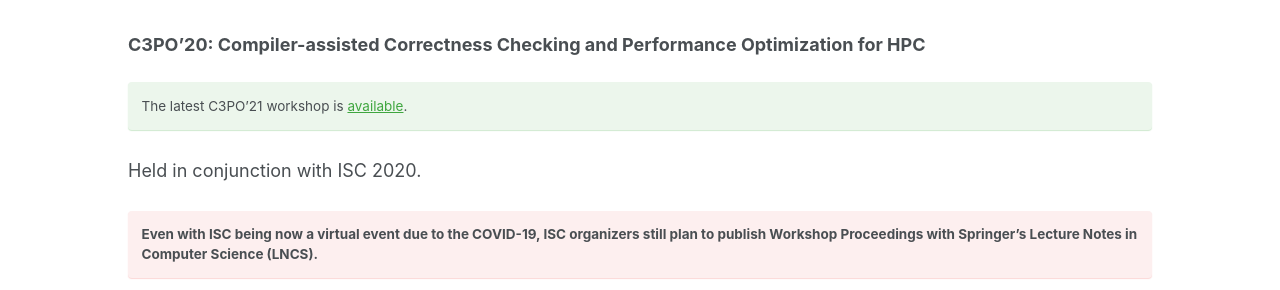
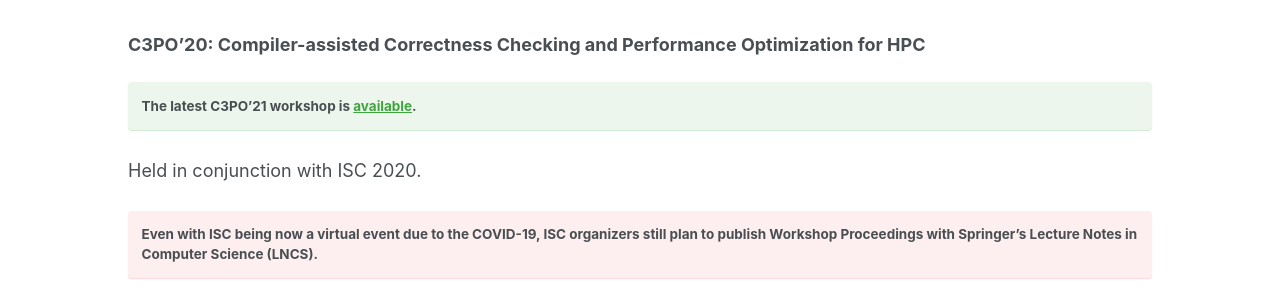
Before and after one commit to c3po-workshop/c3po-workshop.github.io, a Jekyll site: the page built from _pages/2020/index.md, in a window 1280 px wide. Shown: the part 298-588 px from the top of the page. Built offline with Jekyll 4.4.1, drawn with Linux system fonts in a browser that asks for light colours; cached includes are drawn as plain includes; nearby versions of some CDN libraries.

Commit message:
Bold font for attention

```diff
--- a/_pages/2020/index.md
+++ b/_pages/2020/index.md
@@ -6,7 +6,7 @@
 
 ### C3PO'20: Compiler-assisted Correctness Checking and Performance Optimization for HPC
 
-The latest C3PO'{{ 'now' | date: "%y" }} workshop is [available](/index).
+**The latest C3PO'{{ 'now' | date: "%y" }} workshop is [available](/index).**
 {: .notice--success}
 
 Held in conjunction with ISC 2020.
```
